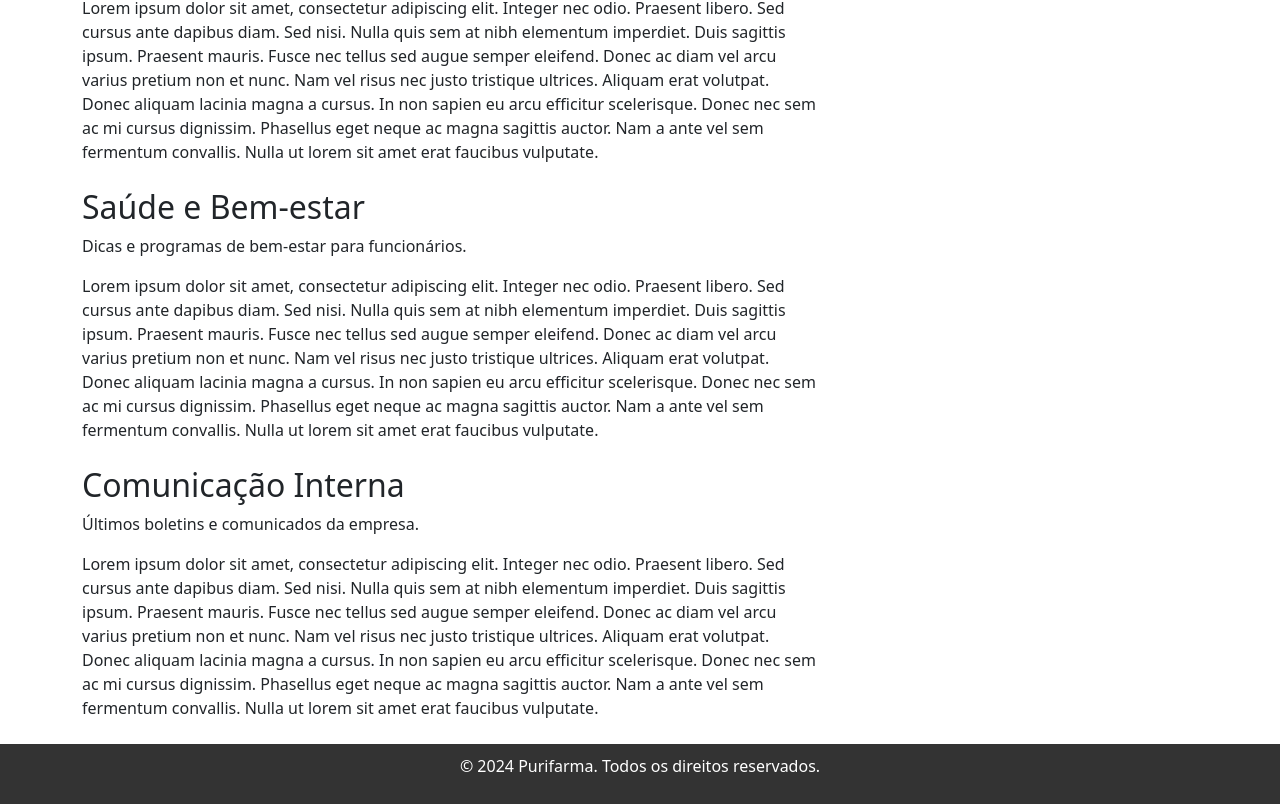
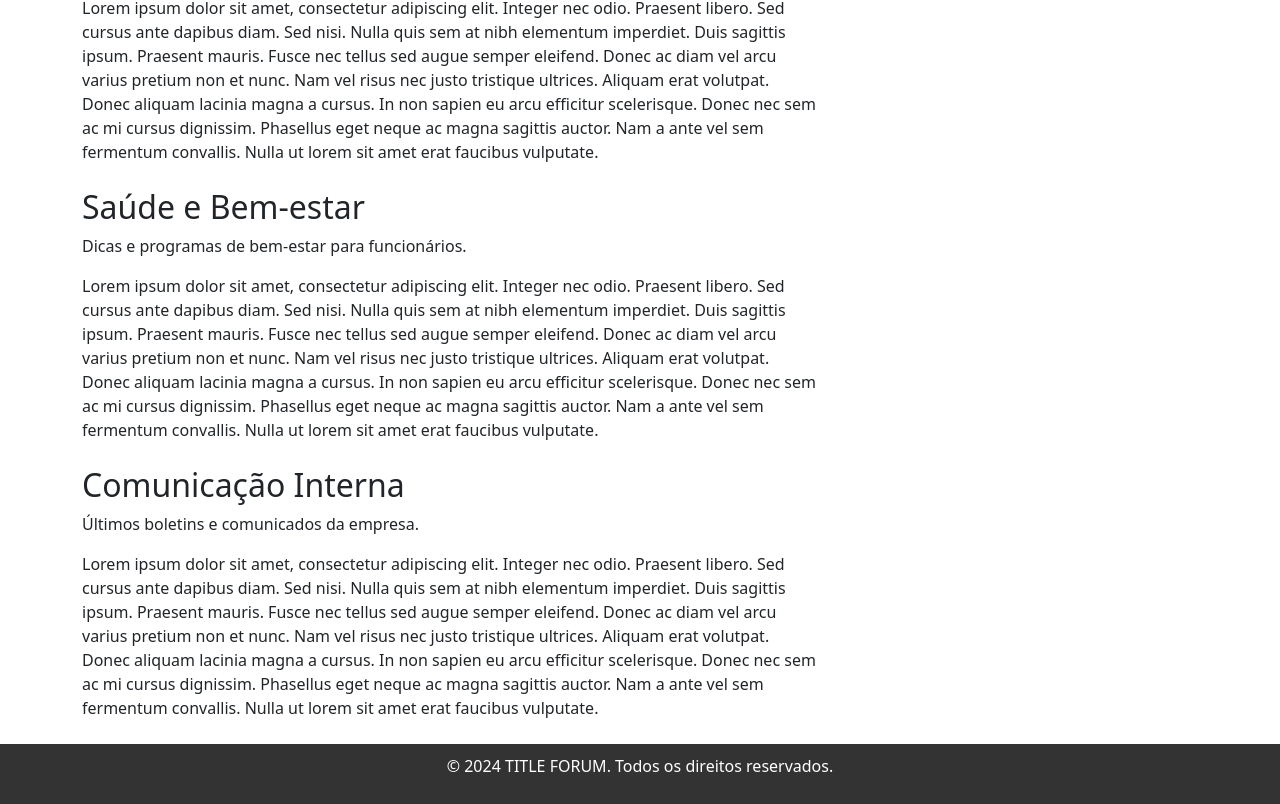
Before and after one commit to NicolasBuscarini/forum-funcionario, a React (Create React App) app: page / in a window 1280 px wide. Shown: the part 1072-1876 px from the top of the page. Built offline with nearby package versions, Linux system fonts and the light colour scheme.

Commit message:
FIX: utilizando variavel de ambiente

```diff
--- a/src/components/Footer/Footer.js
+++ b/src/components/Footer/Footer.js
@@ -1,11 +1,12 @@
 // Footer.js
 import React from 'react';
 import './Footer.css'; // Crie esse arquivo CSS para estilizar o componente
+import { title } from '../../config';
 
 const Footer = () => {
   return (
     <footer>
-      <p>&copy; 2024 Purifarma. Todos os direitos reservados.</p>
+      <p>&copy; 2024 {title}. Todos os direitos reservados.</p>
     </footer>
   );
 };
```
